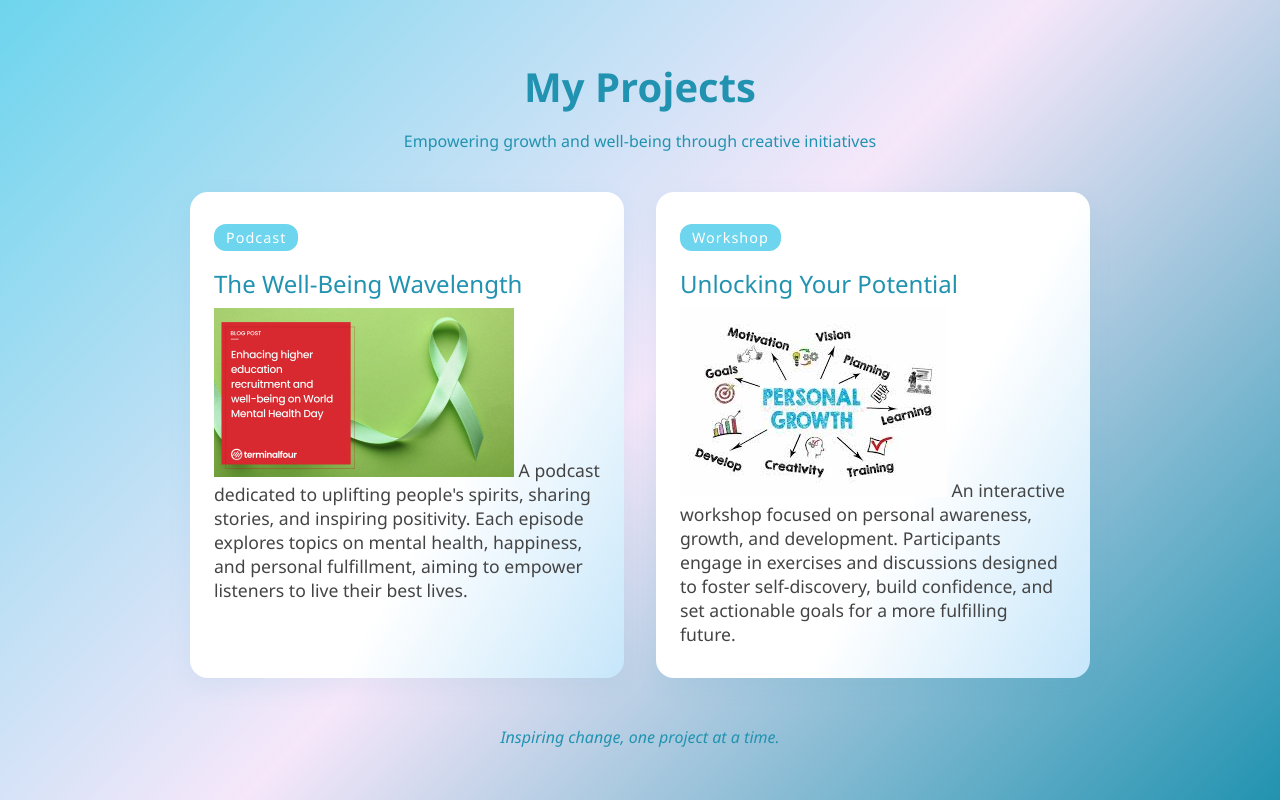
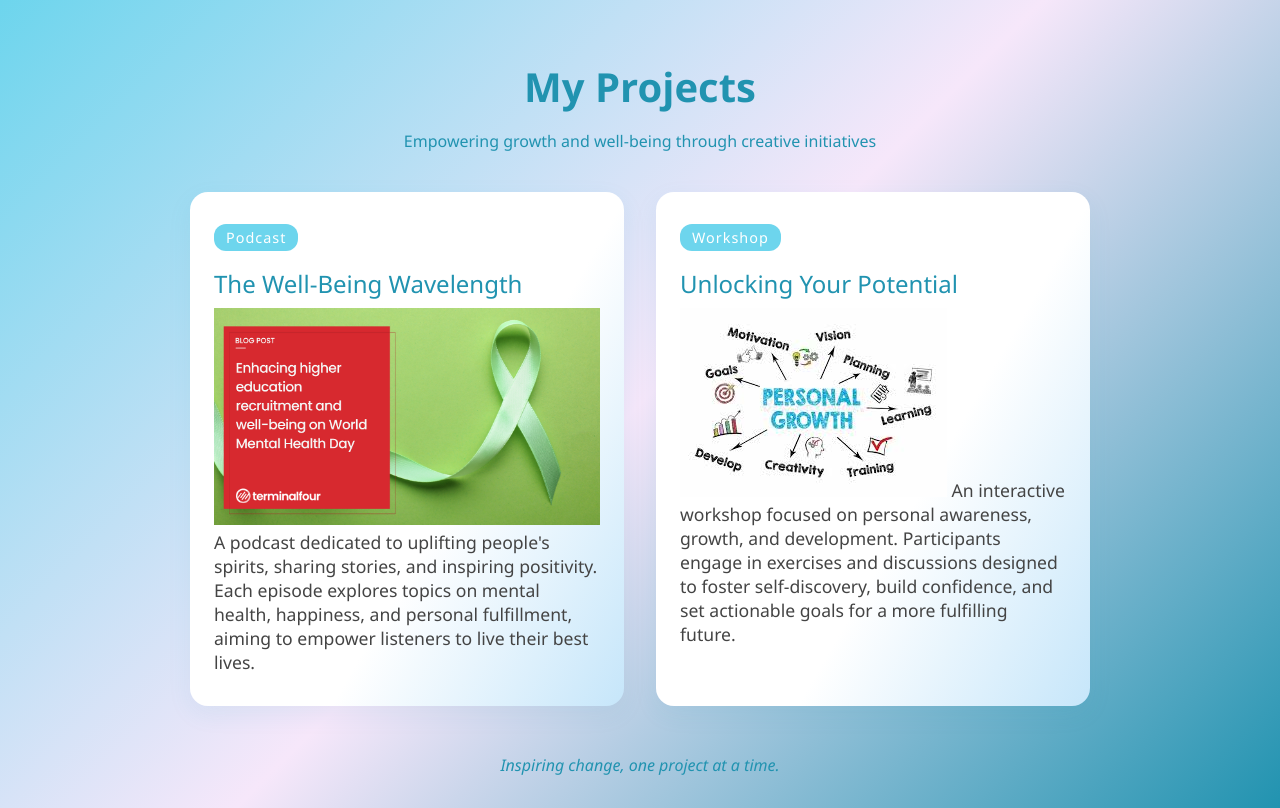
Before and after one commit to MissLeeh-Star/Mahula, a plain HTML site: page projects.html in a window 1280 px wide. Drawn offline with Linux system fonts and the light colour scheme.

Commit message:
Update projects.html

```diff
--- a/projects.html
+++ b/projects.html
@@ -100,7 +100,7 @@
                 <div class="project-type">Podcast</div>
                 <div class="project-title">The Well-Being Wavelength</div>
                 <div class="project-desc">
-                    <img src="https://github.com/MissLeeh-Star/Mahula/blob/main/mental-health-day-at-higher-eudcation-rq.png?raw=true" width="300" alt="Mental Health Day at Higher Education">
+                    <img src="https://github.com/MissLeeh-Star/Mahula/blob/main/mental-health-day-at-higher-eudcation-rq.png?raw=true" alt="Mental Health Day" style="max-width:100%; height:auto;">
                     A podcast dedicated to uplifting people's spirits, sharing stories, and inspiring positivity. Each episode explores topics on mental health, happiness, and personal fulfillment, aiming to empower listeners to live their best lives.
                 </div>
             </div>
```
